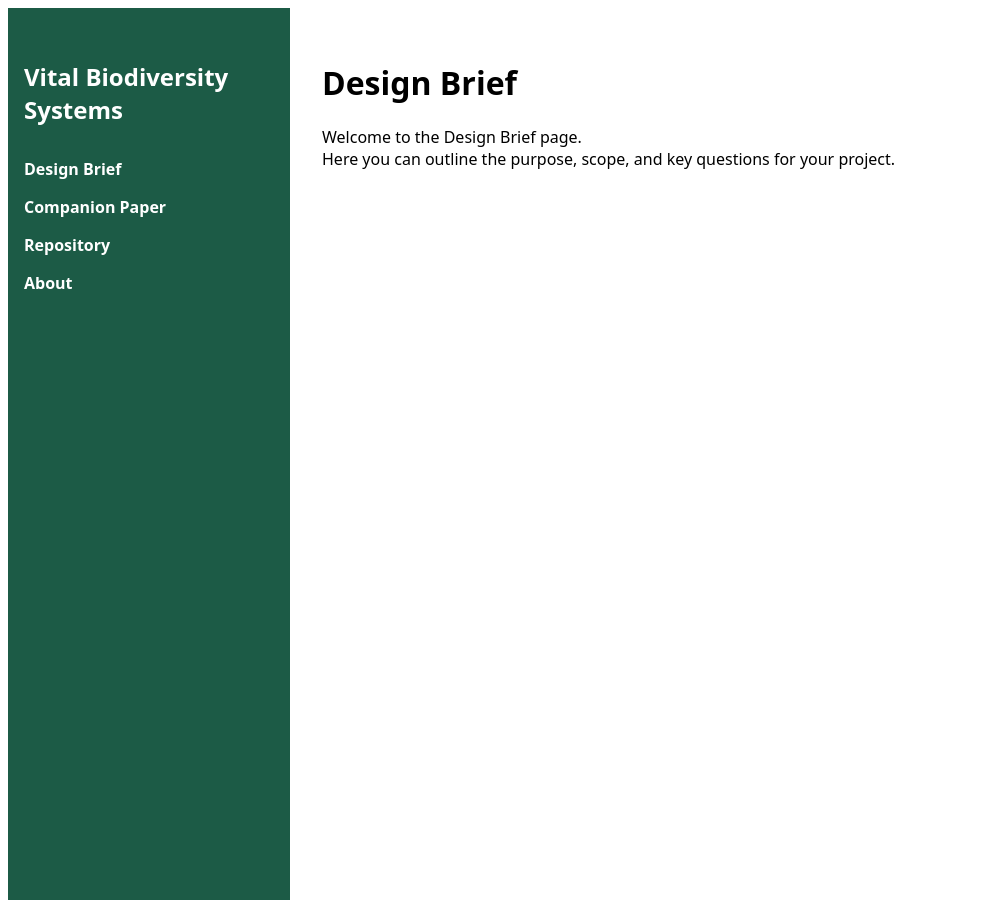
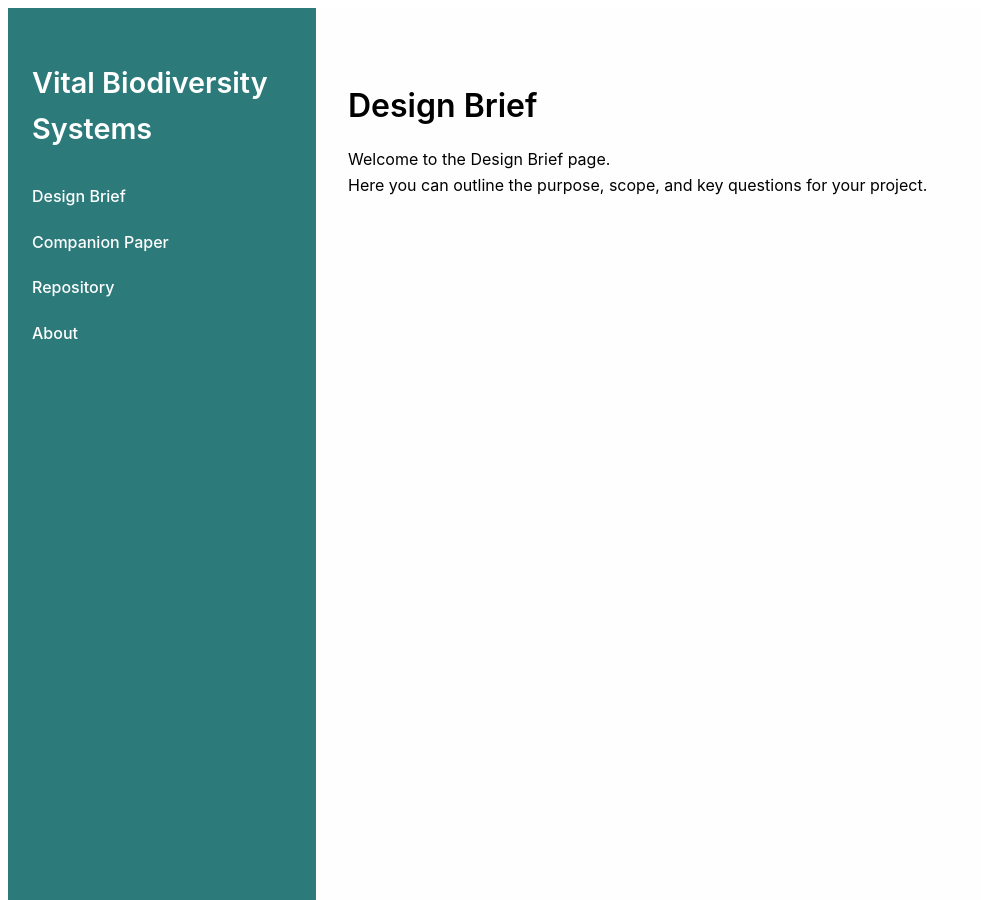
Before and after one commit to vitalbiodiversity/vitalbiodiversity.github.io, a Jekyll site: the page built from index.md, in a window 1280 px wide and 900 px high. Shown: the whole window, without its empty margins (0-981 px from the left). Built offline with Jekyll 4.4.1, drawn with Linux system fonts in a browser that asks for light colours.

Commit message:
Update style.css

```diff
--- a/assets/css/style.css
+++ b/assets/css/style.css
@@ -1,17 +1,17 @@
 /* Layout */
 .two-column-layout {
   display: flex;
-  flex-direction: row;
   min-height: 100vh;
-  font-family: system-ui, sans-serif;
+  font-family: -apple-system, BlinkMacSystemFont, "Segoe UI", Roboto, Helvetica, Arial, sans-serif;
+  line-height: 1.6;
 }
 
 /* Sidebar */
 .sidebar {
-  width: 250px;
-  background-color: #1C5B46;
+  width: 260px;
+  background-color: #2d7a7b;
   color: white;
-  padding: 2rem 1rem;
+  padding: 2rem 1.5rem;
   flex-shrink: 0;
   position: sticky;
   top: 0;
@@ -21,7 +21,8 @@
 .sidebar .site-title a {
   color: white;
   text-decoration: none;
-  font-size: 1.5rem;
+  font-size: 1.8rem;
+  font-weight: 600;
   display: block;
   margin-bottom: 1rem;
 }
@@ -38,22 +39,58 @@
 }
 
 .sidebar-nav li {
-  margin-bottom: 1rem;
+  margin-bottom: 1.25rem;
 }
 
 .sidebar-nav a {
   color: white;
   text-decoration: none;
-  font-weight: bold;
+  font-weight: 500;
+  font-size: 1rem;
+  transition: all 0.2s ease;
 }
 
 .sidebar-nav a:hover {
   text-decoration: underline;
+  color: #d1f0f0;
 }
 
 /* Main content */
 .main-content {
   flex-grow: 1;
-  padding: 2rem;
-  background-color: #FFFFFF;
+  padding: 3rem 2rem;
+  background-color: #fefefe;
+  max-width: 900px;
+  margin: 0 auto;
 }
+
+/* Headings */
+.main-content h1, .main-content h2, .main-content h3 {
+  font-weight: 600;
+  margin-top: 1.5rem;
+  margin-bottom: 1rem;
+}
+
+/* Links */
+.main-content a {
+  color: #2d7a7b;
+  text-decoration: underline;
+}
+
+/* Mobile responsiveness */
+@media (max-width: 768px) {
+  .two-column-layout {
+    flex-direction: column;
+  }
+
+  .sidebar {
+    width: 100%;
+    height: auto;
+    position: relative;
+    padding: 1.5rem;
+  }
+
+  .main-content {
+    padding: 2rem 1rem;
+  }
+}
```
